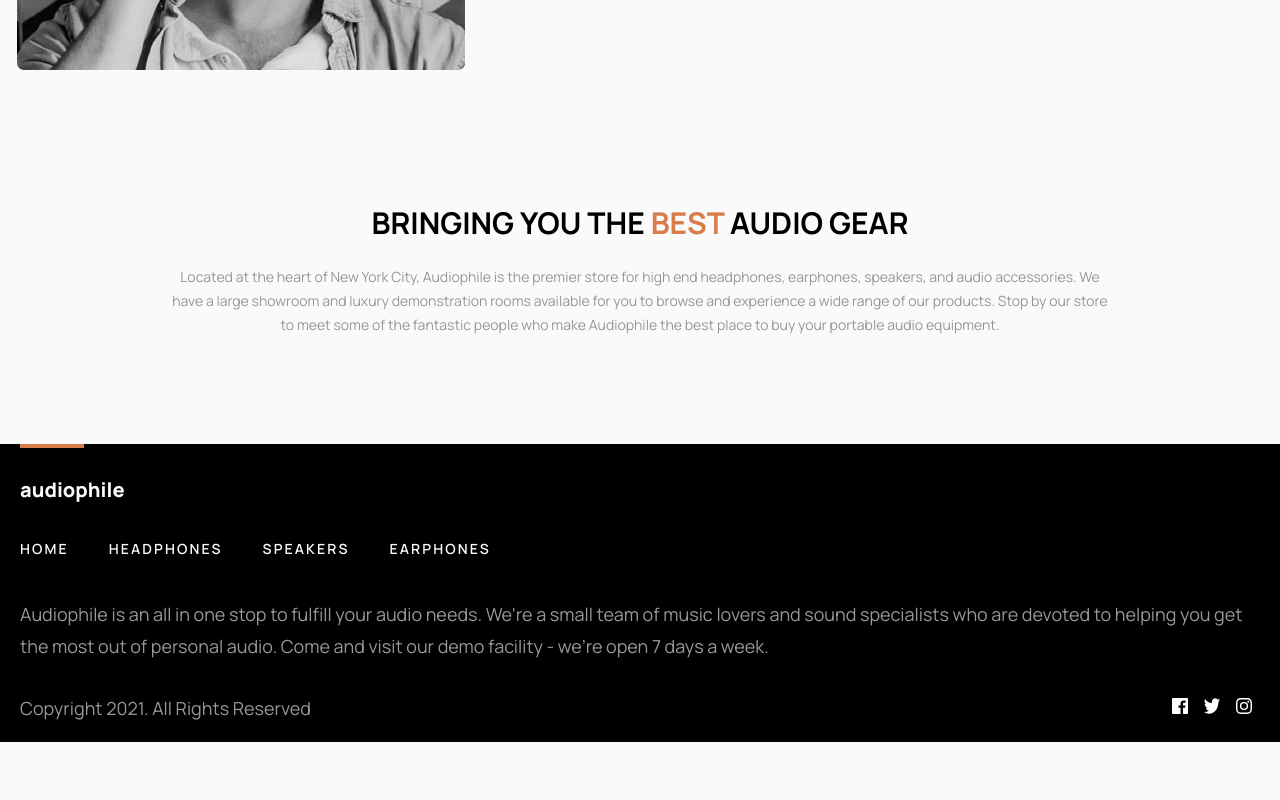
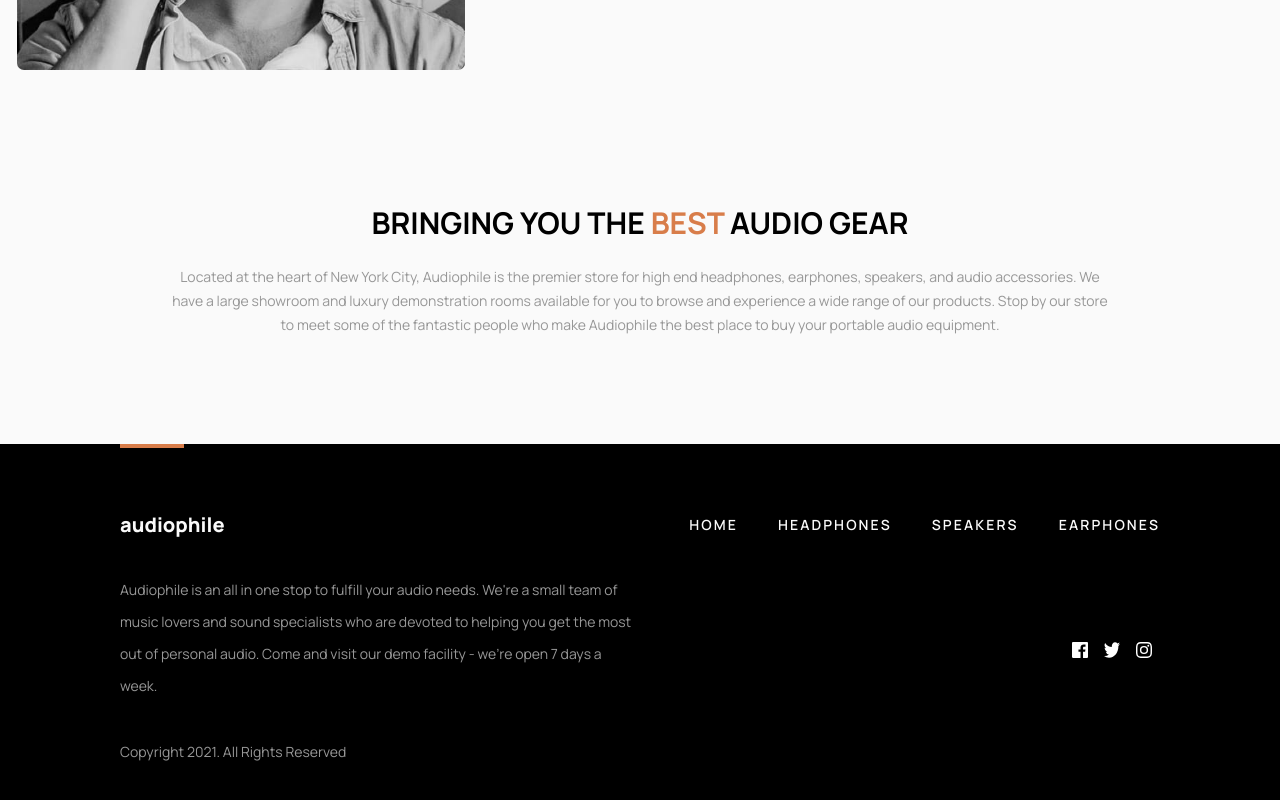
Before and after one commit to Dotjos/audiophile-ecommerce, a Next.js app: page / in a window 1280 px wide. Shown: the part 3073-3873 px from the top of the page. Before the commit the page ends 3815 px from the top, so only its background shows below. Built offline with nearby package versions, Linux system fonts and the light colour scheme.

Commit message:
UI--desktop-footer-done

```diff
--- a/src/app/Components.tsx
+++ b/src/app/Components.tsx
@@ -120,22 +120,29 @@ export const ToShowComponent: FC<ToShowComponentProps> = ({ text, imgPath,basePa
       </div>
     </div>
   );
-};
+}
 
 export function Footer(){
-  return(<footer className= 'text-center px-5 pb-5 bg-PureBlack-100 text-WhiteSmoke-100'>
+  return(<footer className= 'text-center px-5 pb-5 lg:px-30 bg-PureBlack-100 text-WhiteSmoke-100'>
           <span className='block ml-auto mr-auto mb-7 md:ml-0 md:h-1 bg-BurntSienna-100 w-16 h-0.5'></span>
-          <h1 className='font-black mb-7 md:text-xl md:text-left'>audiophile</h1>
 
-         <NavLink/>
+          <div className='lg:flex lg:mt-15 lg:items-center lg:justify-between'>
+          <h1 className='font-black mb-7 lg:mb-0 md:text-xl md:text-left'>audiophile</h1>
+          <NavLink/>
+          </div>
 
-          <p className='text-xs md:text-lg text-Gray-200 md:leading-8 md:text-left my-8'>Audiophile is an all in one stop to fulfill your audio needs. We're a small team of music lovers
-           and sound specialists who are devoted to helping you get the most out of personal audio. Come and
-           visit our demo facility - we’re open 7 days a week.
-           </p>
+          <div className='lg:flex lg:justify-between lg:mb-5'>
+
+            <div className='lg:w-1/2 '>
+              <p className='text-xs md:text-lg lg:text-sm text-Gray-200 md:leading-8 md:text-left lg:mb-10 my-8'>Audiophile is an all in one stop to fulfill your audio needs. We're a small team of music lovers
+              and sound specialists who are devoted to helping you get the most out of personal audio. Come and
+               visit our demo facility - we’re open 7 days a week.
+              </p>
+              <p className='mb-5 md:mb-0 md:text-lg lg:text-sm lg:text-left md:text-Gray-200'>Copyright 2021. All Rights Reserved</p>
+            </div>
+
 
           <div className='text-xs md:flex items-center md:justify-between'>
-          <p className='mb-5 md:mb-0 md:text-lg md:text-Gray-200'>Copyright 2021. All Rights Reserved</p>
             <ul>
               <li className='inline-block mx-2'>
                 <Image
@@ -165,6 +172,9 @@ export function Footer(){
                 />
               </li>
             </ul>
+
+
+            </div>
           </div>
 
         </footer>)
```
